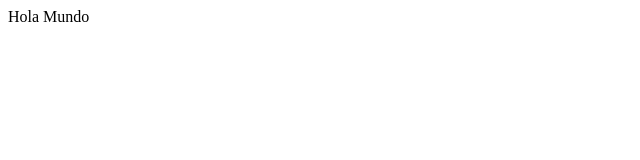
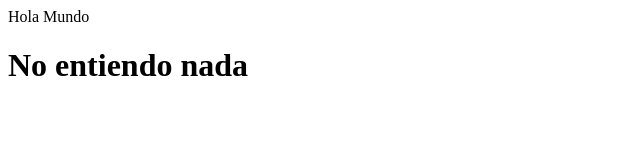
Before and after one commit to SergioGG27/aprendeGit, a plain HTML site: page index.html in a window 1280 px wide. Shown: the whole page, without its empty margins (0-640 px from the left). Drawn offline with Linux system fonts and the light colour scheme.

Commit message:
Update index.html

```diff
--- a/index.html
+++ b/index.html
@@ -1 +1,2 @@
 <p>Hola Mundo</p>
+<h1>No entiendo nada </h1>
```
